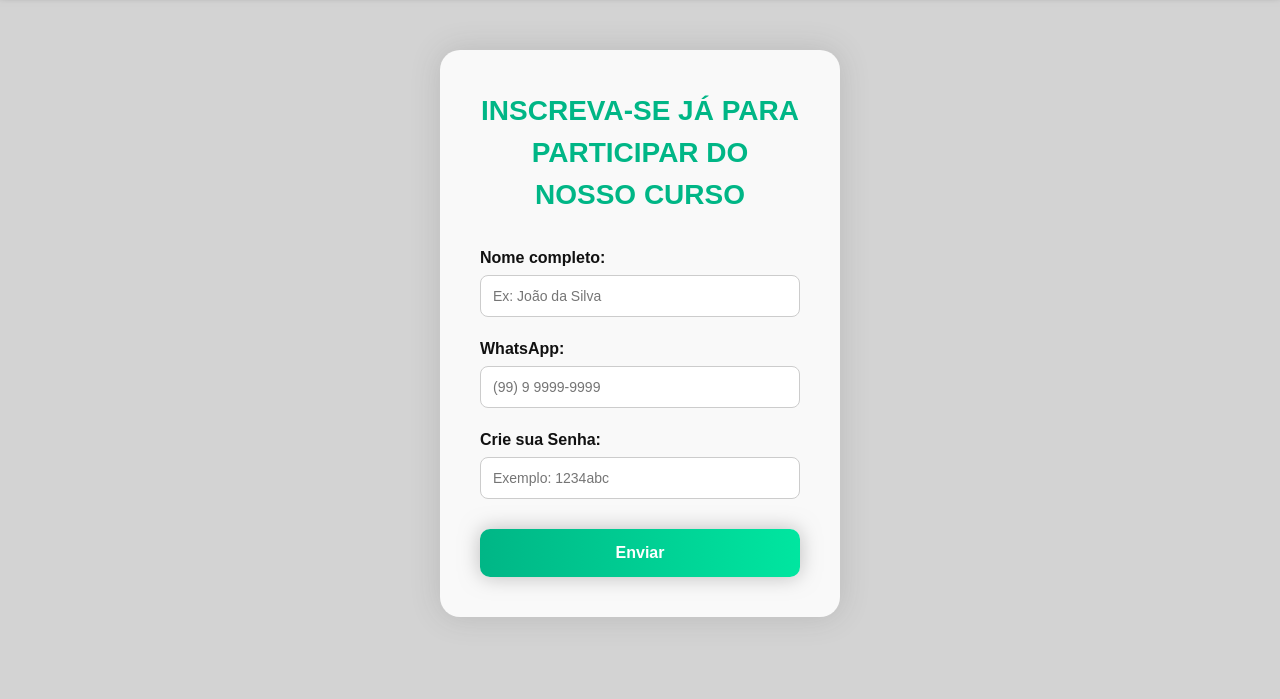
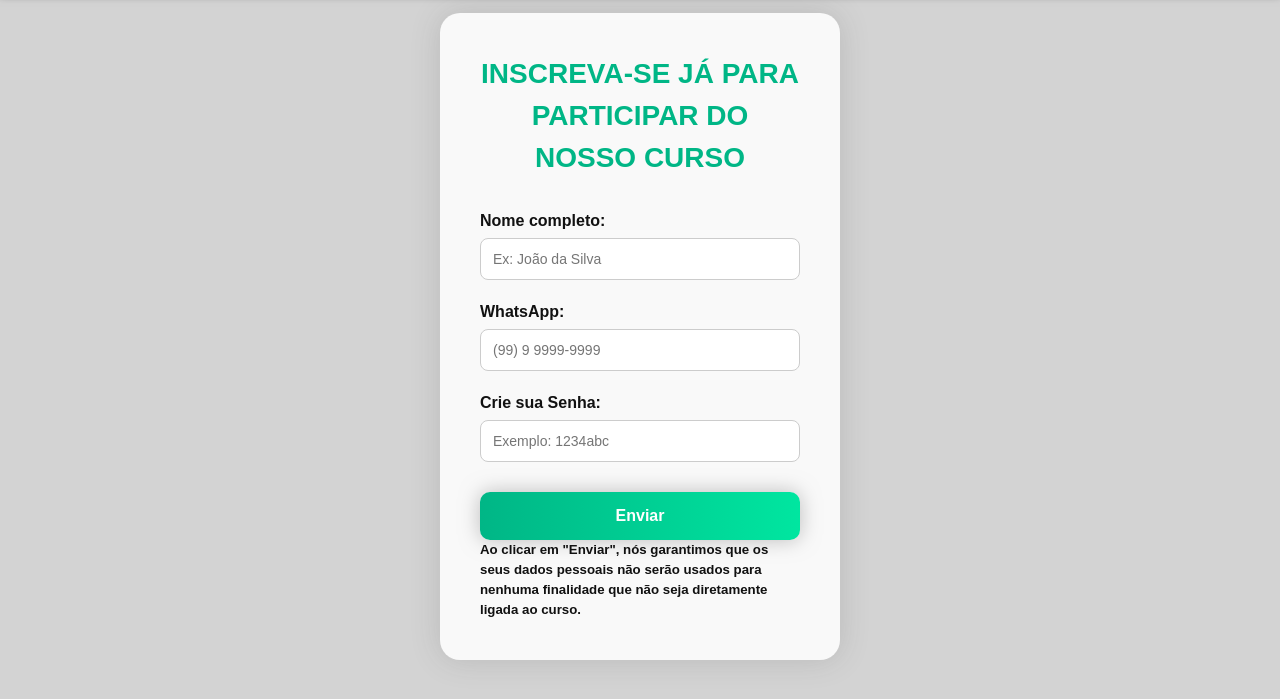
Before and after one commit to TIAlfa24/Alfa-Gamer, a plain HTML site: page cadastro.html in a window 1280 px wide. Shown: the part 127-826 px from the top of the page. Drawn offline with nearby package versions, Linux system fonts and the light colour scheme.

Commit message:
Update cadastro.html

```diff
--- a/cadastro.html
+++ b/cadastro.html
@@ -48,6 +48,7 @@
                     <!--<div class="a-padding">
                         <a href="login.html">Login</a>
                     </div>-->
+                        <h5>Ao clicar em "Enviar", nós garantimos que os seus dados pessoais não serão usados para nenhuma finalidade que não seja diretamente ligada ao curso.</h5>
                 </form>
             </main>
         </div>
```
